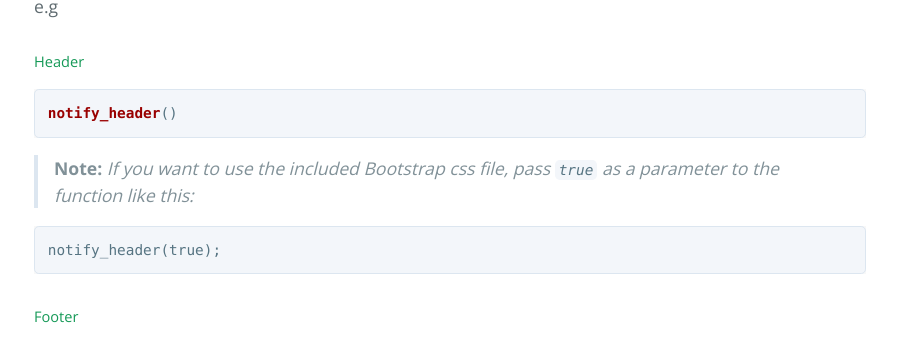
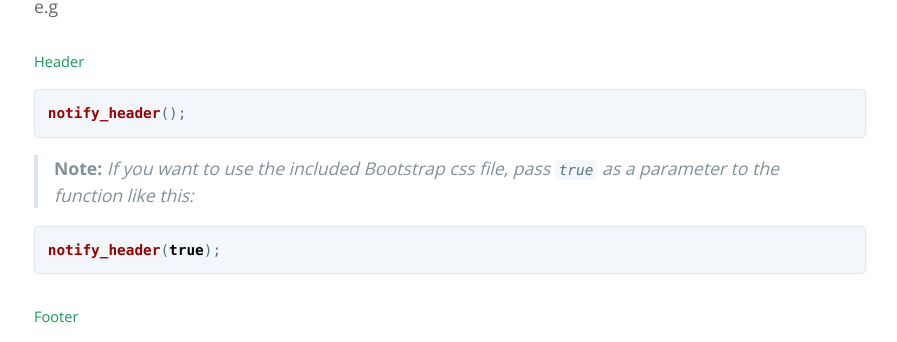
Before and after one commit to coderatio/laranotify, a Jekyll site: the page built from docs/index.md, in a window 1280 px wide and 900 px high, scrolled down 1463 px. Shown: the part 155-497 px from the top of the window, without its empty margins (190-1087 px from the left). Built offline with Jekyll 4.4.1, drawn with Linux system fonts in a browser that asks for light colours; our own code applies the rules of GitHub Pages for plain Markdown files.

Commit message:
Made small update to docs index.md

````diff
--- a/docs/index.md
+++ b/docs/index.md
@@ -42,11 +42,11 @@ Finally, call ``notify_header()`` function at the head tag and `notify_footer()`
 e.g
 ##### Header
 ```php
-notify_header()
+notify_header();
 ```
 > **Note:** _If you want to use the included Bootstrap css file, pass ``true`` as a parameter to the function like this:_
 
-```
+```php
 notify_header(true);
 ```
 
````
